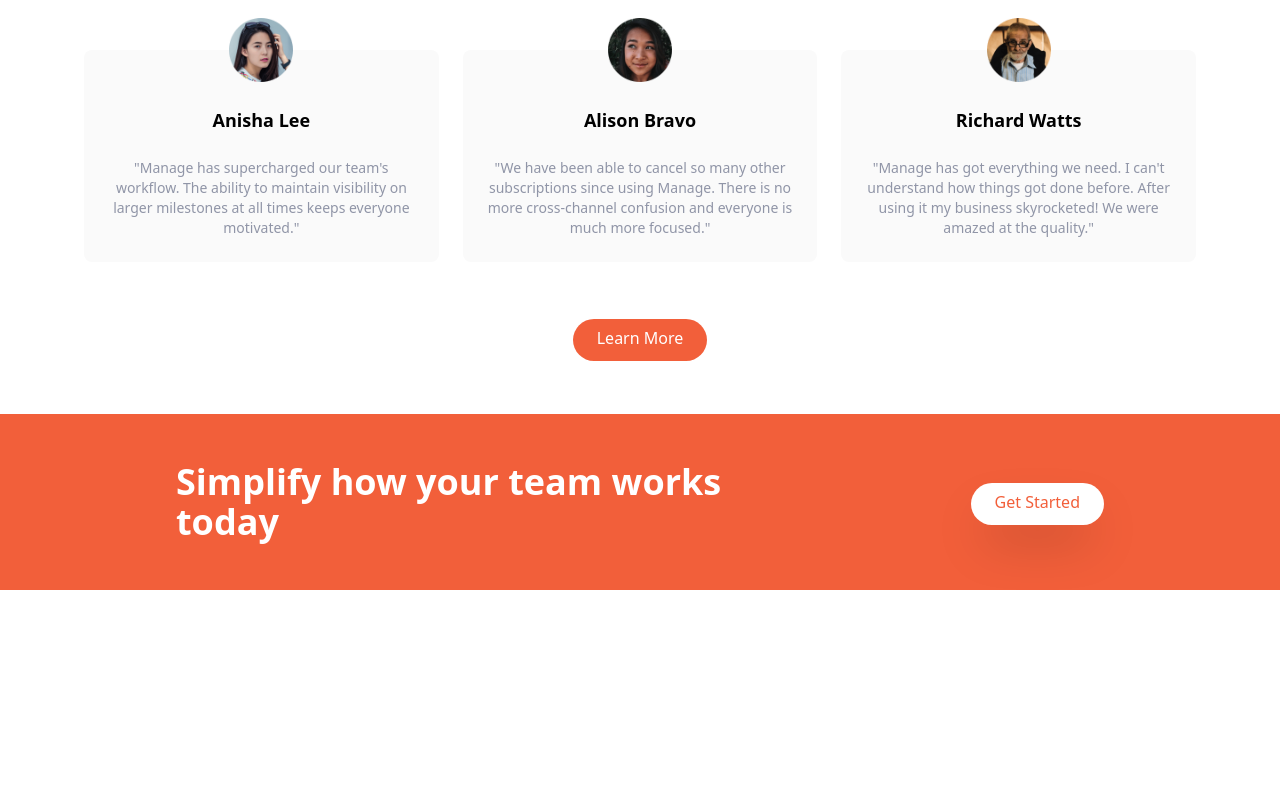
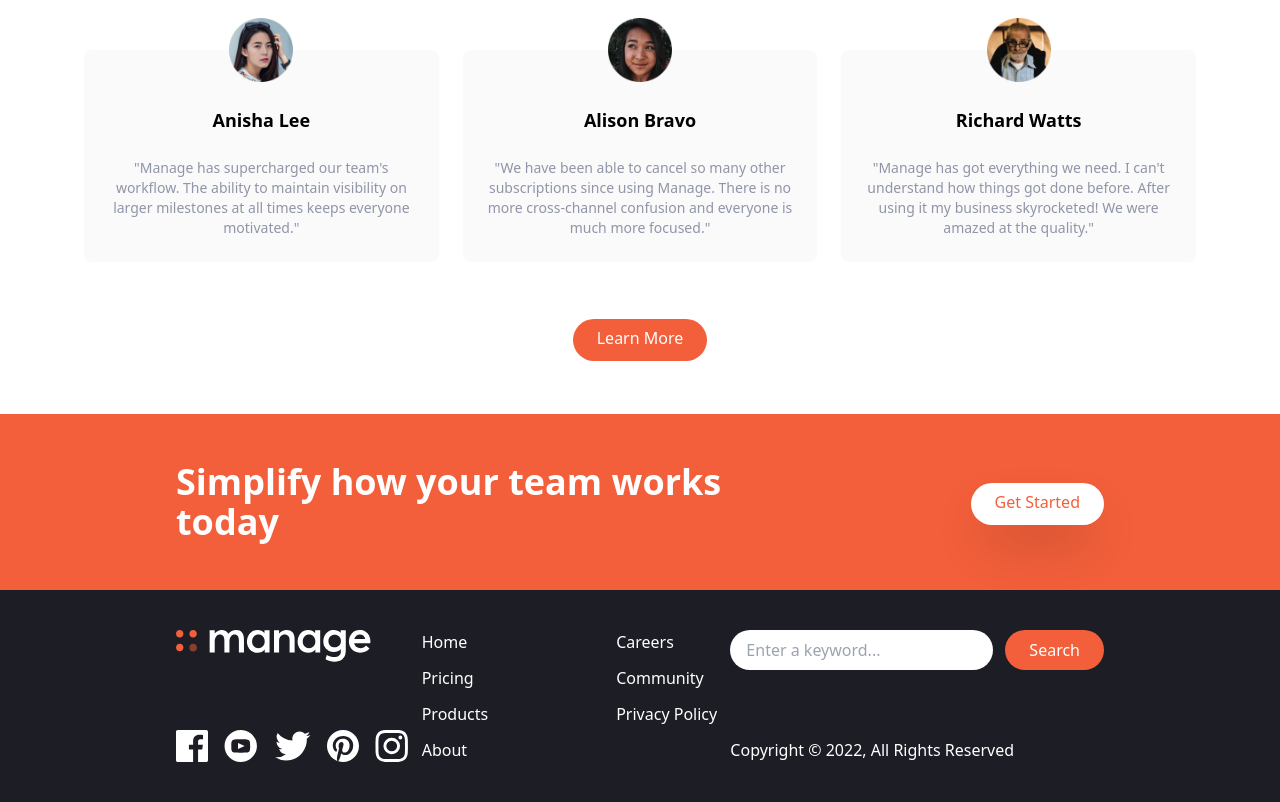
Before and after one commit to BrandonWingerAir/manage-landing-tailwind, a website: page index.html in a window 1280 px wide. Shown: the part 1474-2276 px from the top of the page. Before the commit the page ends 2064 px from the top, so only its background shows below. Drawn offline with Linux system fonts and the light colour scheme.

Commit message:
footer section layout, content and style

```diff
--- a/index.html
+++ b/index.html
@@ -223,5 +223,77 @@
             </div>
         </div>
     </section>
+
+    <!-- Footer Section -->
+    <footer class="bg-veryDarkBlue">
+        <div class="container flex flex-col-reverse justify-between px-6 py-10 mx-auto space-y-8 md:flex-row md:space-y-0">
+            <div class="flex flex-col-reverse items-center justify-between space-y-12 md:flex-col md:space-y-0 md:items-start">
+                <!-- Screen Size: Small -->
+                <div class="mx-auto my-6 text-center text-white md:hidden">
+                    Copyright &copy; 2022, All Rights Reserved
+                </div>
+
+                <!-- Company Logo -->
+                <div>
+                    <img src="img/logo-white.svg" class="h-8" alt="">
+                </div>
+
+                <!-- Social Links -->
+                <div class="flex justify-center space-x-4">
+                    <a href="#!">
+                        <img src="img/icon-facebook.svg" alt="" class="h-8">
+                    </a>
+                    <a href="#!">
+                        <img src="img/icon-youtube.svg" alt="" class="h-8">
+                    </a>
+                    <a href="#!">
+                        <img src="img/icon-twitter.svg" alt="" class="h-8">
+                    </a>
+                    <a href="#!">
+                        <img src="img/icon-pinterest.svg" alt="" class="h-8">
+                    </a>
+                    <a href="#!">
+                        <img src="img/icon-instagram.svg" alt="" class="h-8">
+                    </a>
+                </div>
+            </div>
+
+            <!-- Menu Links -->
+            <div class="flex justify-around space-x-32">
+                <div class="flex flex-col space-y-3 text-white">
+                    <a href="#!" class="hover:text-brightRed">Home</a>
+                    <a href="#!" class="hover:text-brightRed">Pricing</a>
+                    <a href="#!" class="hover:text-brightRed">Products</a>
+                    <a href="#!" class="hover:text-brightRed">About</a>
+                </div>
+                <div class="flex flex-col space-y-3 text-white">
+                    <a href="#!" class="hover:text-brightRed">Careers</a>
+                    <a href="#!" class="hover:text-brightRed">Community</a>
+                    <a href="#!" class="hover:text-brightRed">Privacy Policy</a>
+                </div>
+            </div>
+
+            <!-- Search & Copyright -->
+            <div class="flex flex-col justify-between">
+                <form>
+                    <div class="flex space-x-3">
+                        <input
+                            type="text"
+                            class="flex-1 px-4 rounded-full focus:outline-none"
+                            placeholder="Enter a keyword..."
+                        >
+                        <button class="px-6 py-2 text-white rounded-full bg-brightRed hover:bg-brightRedLight focus:outline-none">
+                            Search
+                        </button>
+                    </div>
+                </form>
+
+                <!-- Screen Size: Medium or larger -->
+                <div class="hidden text-white md:block">
+                    Copyright &copy; 2022, All Rights Reserved
+                </div>
+            </div>
+        </div>
+    </footer>
 </body>
 </html>
```
Also changed, not shown: css/main.css.
